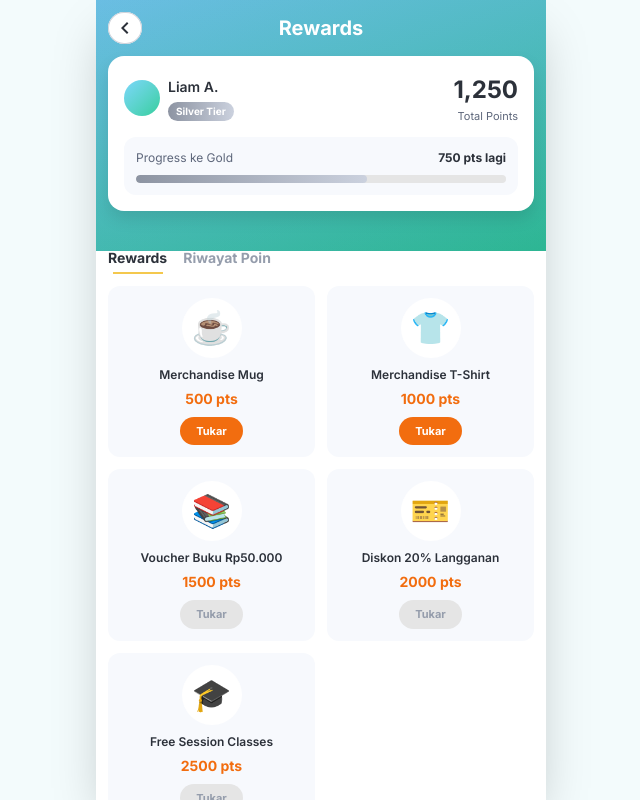
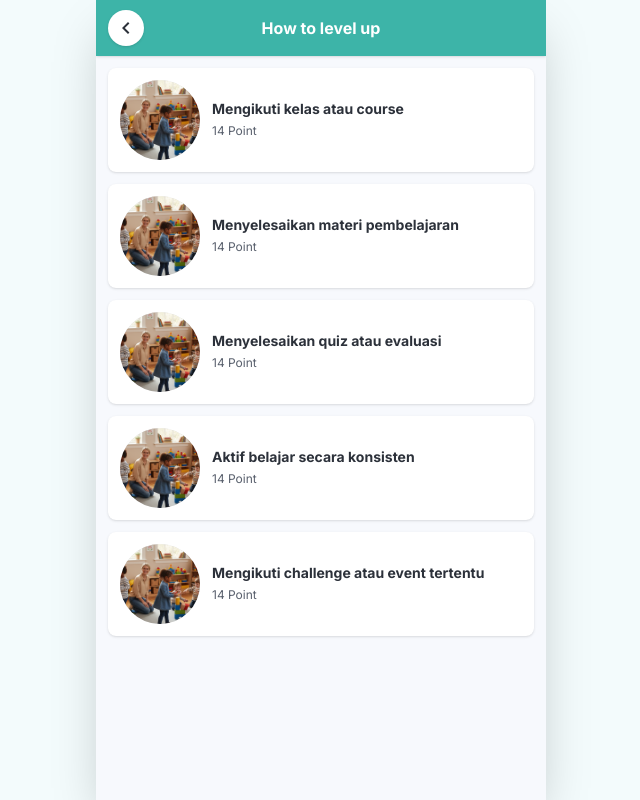
Before and after one commit to hhidro29/parent-app, a Next.js app in the folder apps/web/: page /reward/how-to-level-up in a window 1280 px wide. Shown: the whole page, without its empty margins (319-959 px from the left). Built offline with nearby package versions, Linux system fonts and the light colour scheme.

Commit message:
feat(reward): implement how to level up page

```diff
--- /dev/null
+++ b/apps/web/src/app/reward/how-to-level-up/page.tsx
@@ -0,0 +1,89 @@
+"use client";
+
+import { useRouter } from "next/navigation";
+import Image from "next/image";
+
+// SVG Paths
+const svgPaths = {
+    back: "M15.41 7.41L14 6L8 12L14 18L15.41 16.59L10.83 12L15.41 7.41Z",
+};
+
+// Data Mock
+const levelUpActivities = [
+    {
+        id: 1,
+        title: "Mengikuti kelas atau course",
+        points: "14 Point"
+    },
+    {
+        id: 2,
+        title: "Menyelesaikan materi pembelajaran",
+        points: "14 Point"
+    },
+    {
+        id: 3,
+        title: "Menyelesaikan quiz atau evaluasi",
+        points: "14 Point"
+    },
+    {
+        id: 4,
+        title: "Aktif belajar secara konsisten",
+        points: "14 Point"
+    },
+    {
+        id: 5,
+        title: "Mengikuti challenge atau event tertentu",
+        points: "14 Point"
+    }
+];
+
+export default function HowToLevelUpPage() {
+    const router = useRouter();
+
+    return (
+        <div className="bg-[#f7f9fd] flex flex-col min-h-screen w-full font-['Inter']">
+            {/* Header */}
+            {/* Height: 56px based on design */}
+            <div className="sticky top-0 w-full h-[56px] px-[12px] flex items-center justify-between z-50 bg-[#3DB4A8] shadow-sm">
+                <button
+                    onClick={() => router.back()}
+                    className="bg-white flex items-center justify-center size-[36px] rounded-full shadow-sm"
+                >
+                    <svg className="size-[24px]" viewBox="0 0 24 24" fill="none">
+                        <path d={svgPaths.back} fill="#2C313A" />
+                    </svg>
+                </button>
+                <h1 className="text-white font-bold text-[16px] flex-1 text-center pr-[36px]">
+                    How to level up
+                </h1>
+            </div>
+
+            {/* Main Content */}
+            <div className="p-[12px] flex flex-col gap-[12px]">
+                {levelUpActivities.map((activity, index) => (
+                    <div key={activity.id} className="bg-white p-[12px] rounded-[8px] flex items-center gap-[12px] shadow-sm">
+                        {/* Image Placeholder */}
+                        <div className="size-[80px] bg-gray-200 rounded-full shrink-0 relative overflow-hidden">
+                            {/* Ideally use different images for each or a generic one */}
+                            <Image
+                                src="/assets/images/thumbnail-activity.png"
+                                alt={activity.title}
+                                fill
+                                className="object-cover"
+                            />
+                        </div>
+
+                        <div className="flex flex-col">
+                            <h3 className="text-[#2C313A] font-bold text-[14px] leading-tight mb-[4px]">
+                                {activity.title}
+                            </h3>
+                            <p className="text-[#59606D] text-[12px]">
+                                {activity.points}
+                            </p>
+                        </div>
+                    </div>
+                ))}
+            </div>
+        </div>
+    );
+}
--- a/apps/web/src/app/reward/page.tsx
+++ b/apps/web/src/app/reward/page.tsx
@@ -107,7 +107,10 @@ export default function RewardPage() {
                                 </p>
 
                                 {/* Measurement: Height 32px */}
-                                <button className="bg-white text-[#2C313A] text-[12px] font-bold px-[12px] h-[32px] rounded-full flex items-center gap-[4px] hover:bg-gray-50 transition-colors shadow-sm">
+                                <button
+                                    onClick={() => router.push('/reward/how-to-level-up')}
+                                    className="bg-white text-[#2C313A] text-[12px] font-bold px-[12px] h-[32px] rounded-full flex items-center gap-[4px] hover:bg-gray-50 transition-colors shadow-sm"
+                                >
                                     Cek Caranya
                                     <svg className="size-[14px]" viewBox="0 0 20 20" fill="none" stroke="currentColor" strokeWidth="2.5" strokeLinecap="round" strokeLinejoin="round">
                                         <path d="M7 5L12 10L7 15" />
```
